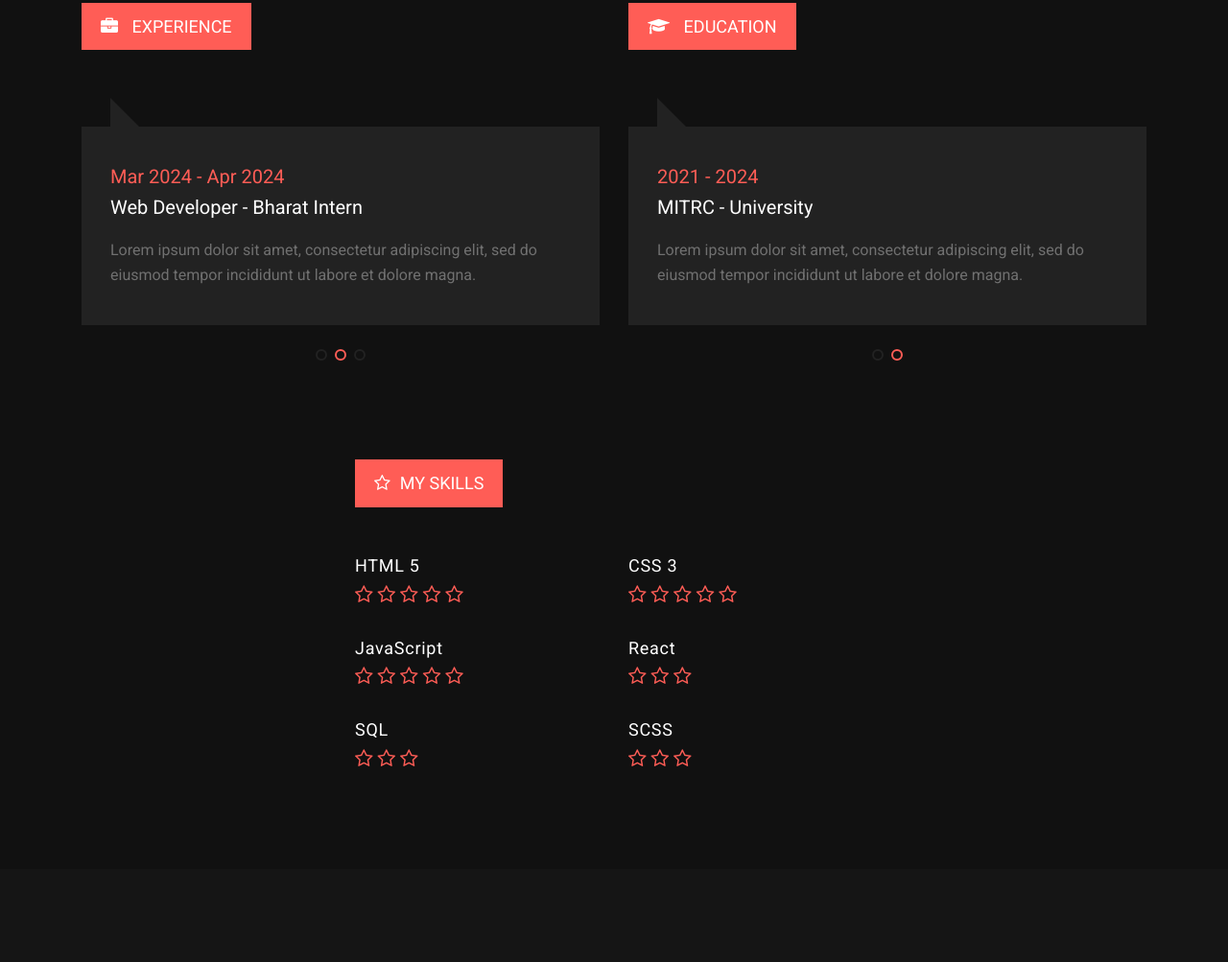
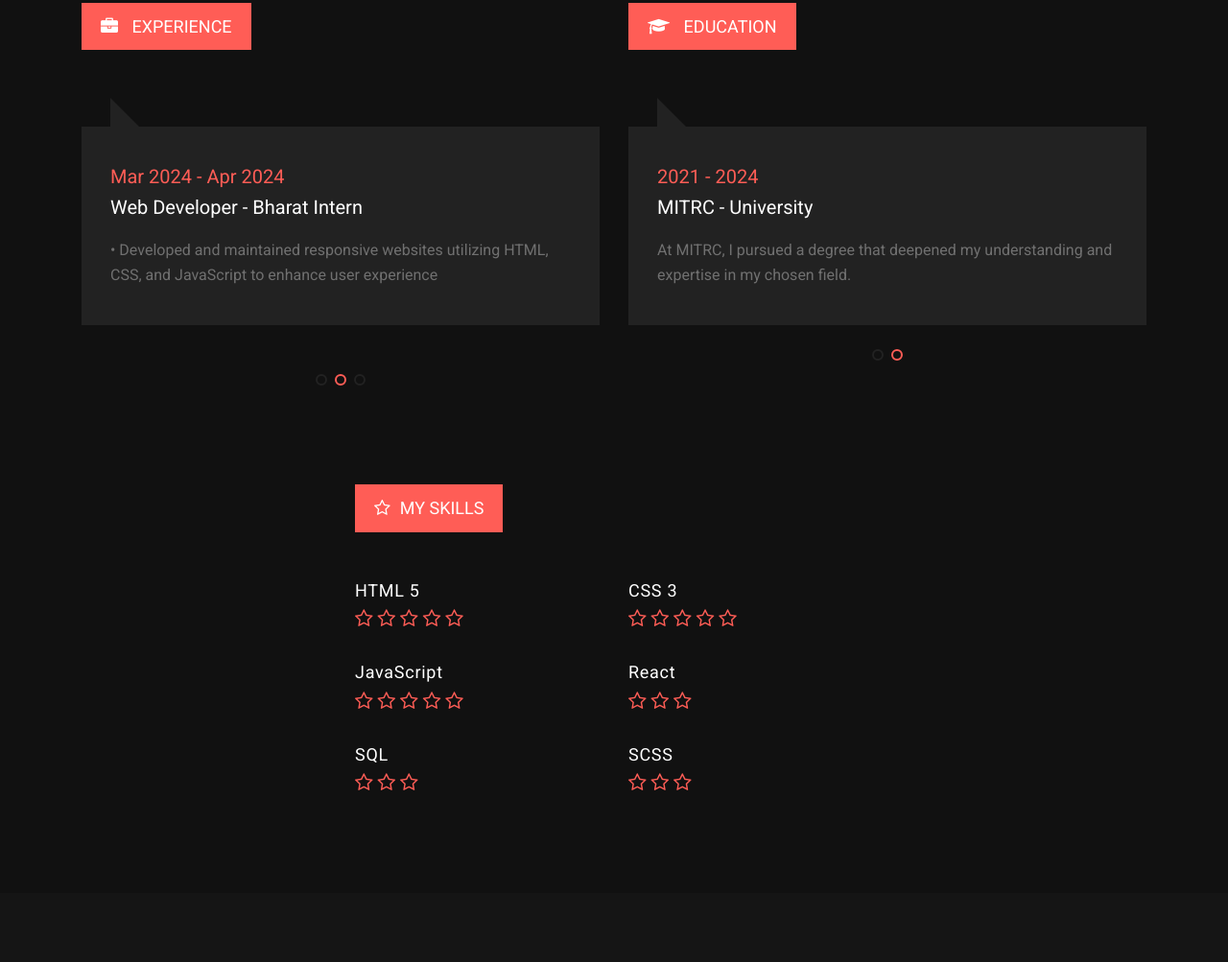
Before and after one commit to Varunsingh0810/Personal-Portfolio, a plain HTML site: page index.html in a window 1280 px wide. Shown: the part 2403-3406 px from the top of the page at 96% size. Drawn offline with nearby package versions, Linux system fonts and the light colour scheme; a script that the page names is missing.

Commit message:
Update index.html

```diff
--- a/index.html
+++ b/index.html
@@ -308,7 +308,7 @@
 									<div class="experience-single">
 										<h5>2Oct 2023 - Nov 2023</h5>
 										<h4>Web Developer - Internpe</h4>
-										<p>Lorem ipsum dolor sit amet, consectetur adipiscing elit, sed do eiusmod tempor incididunt ut labore et dolore magna.</p>
+										<p>A passionate Frontend Developer Intern with a drive to create exceptional user experiences through the use of HTML, CSS, and JavaScript.</p>
 									</div>
 								</div>
 								<!-- Experience Slide end -->
@@ -318,7 +318,7 @@
 									<div class="experience-single">
 										<h5>Mar 2024 - Apr 2024</h5>
 										<h4>Web Developer - Bharat Intern</h4>
-										<p>Lorem ipsum dolor sit amet, consectetur adipiscing elit, sed do eiusmod tempor incididunt ut labore et dolore magna.</p>
+										<p>• Developed and maintained responsive websites utilizing HTML, CSS, and JavaScript to enhance user experience </p>
 									</div>
 								</div>
 								<!-- Experience Slide end -->
@@ -328,7 +328,7 @@
 									<div class="experience-single">
 										<h5>June 2022 - July 2022</h5>
 										<h4>Full Stack Developer - Profillic Summer Intern</h4>
-										<p>Lorem ipsum dolor sit amet, consectetur adipiscing elit, sed do eiusmod tempor incididunt ut labore et dolore magna.</p>
+										<p>Collaborated with senior developers to develop web applications using React.js, Node.js, and MongoDB</p>
 									</div>
 								</div>
 								<!-- Experience Slide end -->
@@ -354,7 +354,7 @@
 									<div class="experience-single">
 										<h5>2018 - 2020</h5>
 										<h4>Oswal Sen. Sec. - School</h4>
-										<p>Lorem ipsum dolor sit amet, consectetur adipiscing elit, sed do eiusmod tempor incididunt ut labore et dolore magna.</p>
+										<p> Extracurricular activities, sports, and cultural events are integral parts of the school experience.</p>
 									</div>
 								</div>
 								<!-- Experience Slide end -->
@@ -364,7 +364,7 @@
 									<div class="experience-single">
 										<h5>2021 - 2024</h5>
 										<h4>MITRC - University</h4>
-										<p>Lorem ipsum dolor sit amet, consectetur adipiscing elit, sed do eiusmod tempor incididunt ut labore et dolore magna.</p>
+										<p>At MITRC, I pursued a degree that deepened my understanding and expertise in my chosen field.</p>
 									</div>
 								</div>
 								<!-- Experience Slide end -->
```
